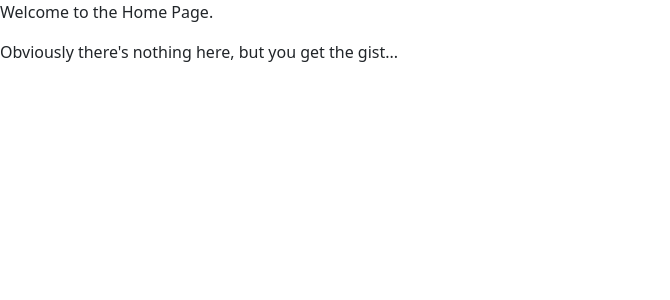
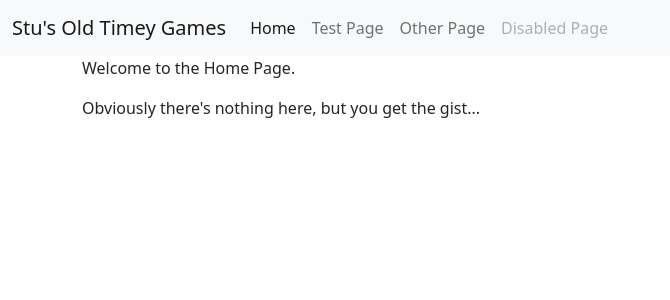
Before and after one commit to sman123123/X-WingAI, a Flask app: page / in a window 1280 px wide. Shown: the top 300 px of the page, without its empty margins (0-670 px from the left). Run offline with Flask 2, Linux system fonts and the light colour scheme.

Commit message:
Update base.html

```diff
--- a/templates/base.html
+++ b/templates/base.html
@@ -7,8 +7,34 @@
 		<title>{% block title %}{% endblock %}</title>
 	</head>
 	<body>
-		{% block content %}
-		{% endblock %}
+		<nav class="navbar navbar-expand-lg navbar-light bg-light">
+		  <div class="container-fluid">
+		    <a class="navbar-brand" href="#">Stu's Old Timey Games</a>
+		    <button class="navbar-toggler" type="button" data-bs-toggle="collapse" data-bs-target="#navbarNav" aria-controls="navbarNav" aria-expanded="false" aria-label="Toggle navigation">
+		      <span class="navbar-toggler-icon"></span>
+		    </button>
+		    <div class="collapse navbar-collapse" id="navbarNav">
+		      <ul class="navbar-nav">
+		      	<li class="nav-item">
+					<a {% if page == "home" %}class="nav-link active" aria-current="page" {% else %}class="nav-link"{% endif %} href="/">Home</a>
+				</li>
+				<li class="nav-item">
+				  	<a {% if page == "test" %}class="nav-link active" aria-current="page" {% else %}class="nav-link"{% endif %} href="/test">Test Page</a>
+				</li>
+				<li class="nav-item">
+				  	<a {% if page == "other" %}class="nav-link active" aria-current="page" {% else %}class="nav-link"{% endif %} href="/construction">Other Page</a>
+				</li>
+				<li class="nav-item">
+				  	<a class="nav-link disabled" href="#" tabindex="-1" aria-disabled="true">Disabled Page</a>
+				</li>
+		      </ul>
+		    </div>
+		  </div>
+		</nav>
+		<div class="container">
+			{% block content %}
+			{% endblock %}
+		</div>
 		<script src="https://cdn.jsdelivr.net/npm/bootstrap@5.0.0-beta1/dist/js/bootstrap.bundle.min.js" integrity="sha384-ygbV9kiqUc6oa4msXn9868pTtWMgiQaeYH7/t7LECLbyPA2x65Kgf80OJFdroafW" crossorigin="anonymous"></script>
 	</body>
 </html>
```
